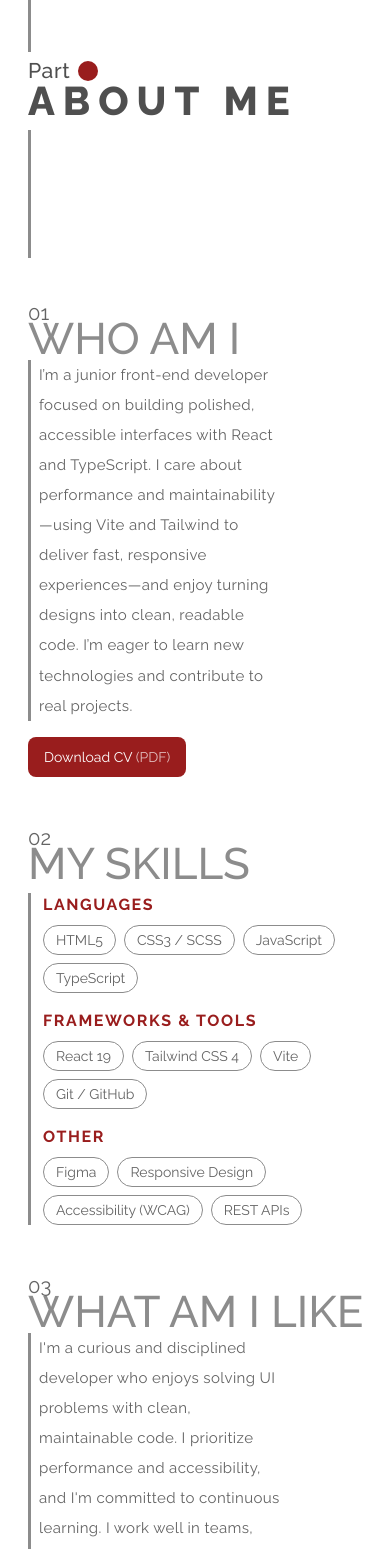
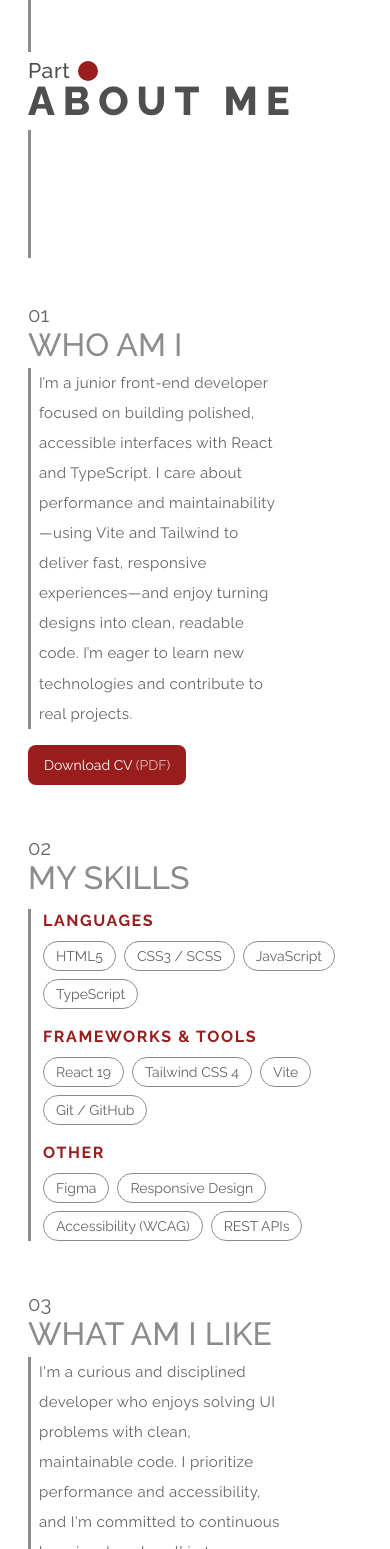
Before and after one commit to bavayra/Portfolio, a React (Vite) app: page / in a window 390 px wide. Shown: the part 914-2463 px from the top of the page. Built offline with nearby package versions, Linux system fonts and the light colour scheme.

Commit message:
style: corrected leading. Corrected for all the divices' sizes font sizes for skillGroup's titles, skills' badges, cv button, text elements. Increased w of the text elements' container.

```diff
--- a/src/sections/About.tsx
+++ b/src/sections/About.tsx
@@ -5,20 +5,23 @@ const About = () => {
       aria-labelledby="about-heading"
       className="relative py-8 mb-4 ml-3 tablet-sm:ml-9 tablet-md:mb-6 desktop-lg:ml-10 desktop-lg:mb-20 desktop-xl:pb-12"
     >
-      <div className="leading-6.5 phone-lg:leading-7.5 tablet-sm:leading-8.5 desktop-2xl:leading-10">
+      <div className="leading-7.5 tablet-sm:leading-8.5 desktop-2xl:leading-10">
         <p
           className="text-text text-[length:var(--font-page-number)] desktop-md:text-[1.75rem] desktop-2xl:text-[2.5rem]"
           aria-hidden="true"
         >
           01
         </p>
-        <h3 className="text-[2.75rem] text-grey-2 font-medium desktop-sm:text-5xl desktop-2xl:text-7xl" id="about-heading">
+        <h3
+          className="text-[2rem] phone-lg:text-[2.5rem] text-grey-2 font-medium tablet-sm:text-[3rem] desktop-sm:text-5xl desktop-2xl:text-7xl"
+          id="about-heading"
+        >
           WHO AM I
         </h3>
       </div>
 
       <p
-        className="mt-2 text-[length:var(--font-body-sm)] phone-lg:mt-4 text-text leading-loose tracking-wide w-full wrap-break-word whitespace-normal pl-2 max-w-[var(--max-w-text-sm)] desktop-sm:max-w-[var(--max-w-text-lg)] desktop-xl:text-lg border-l-2 [@media(min-width:1920px)_and_(min-height:1440px)]:text-xl border-grey-2"
+        className="mt-2 text-[length:var(--font-body-sm)] phone-lg:mt-4 text-text leading-loose tracking-wide w-full wrap-break-word whitespace-normal pl-2 max-w-[var(--max-w-text-sm)] tablet-lg:text-lg desktop-sm:max-w-[var(--max-w-text-lg)] desktop-2xl:text-2xl desktop-2xl:max-w-200 border-l-2 [@media(min-width:1920px)_and_(min-height:1440px)]:text-xl border-grey-2"
         style={{ borderLeftWidth: "var(--hero-div-w)" }}
       >
         I’m a junior front‑end developer focused on building polished, accessible interfaces with React and TypeScript. I care about
@@ -30,7 +33,7 @@ const About = () => {
         href="/Alix_Bell_Frontend_Dev.pdf"
         download
         aria-label="Download CV (PDF)"
-        className="mt-2 inline-block mr-4 phone-sm:mt-4 phone-sm:mr-8 tablet-sm:mr-16 tablet-sm:mt-3 rounded-lg bg-accent-red text-white px-4 py-2.5 text-sm tablet-md:mr-30 desktop-sm:ml-2 desktop-sm:mt-4 desktop-xl:text-base focus:outline-none focus-visible:ring-2 focus-visible:ring-accent-red focus-visible:ring-offset-2 focus-visible:rounded-lg focus-visible:ring-offset-bg [@media(min-width:1920px)_and_(min-height:1440px)]:text-lg"
+        className="mt-2 inline-block mr-4 phone-sm:mt-4 phone-sm:mr-8 tablet-sm:mr-16 tablet-sm:mt-3 rounded-lg bg-accent-red text-white px-4 py-2.5 text-sm tablet-md:mr-30 desktop-sm:ml-2 desktop-sm:mt-4 desktop-lg:text-xl focus:outline-none focus-visible:ring-2 focus-visible:ring-accent-red focus-visible:ring-offset-2 focus-visible:rounded-lg focus-visible:ring-offset-bg"
       >
         Download CV <span className="opacity-70">(PDF)</span>
       </a>
--- a/src/sections/Description.tsx
+++ b/src/sections/Description.tsx
@@ -3,11 +3,11 @@ const Description = () => {
     <section
       id="description"
       aria-labelledby="description-heading"
-      className="relative py-8 tablet-sm:ml-6 tablet-md:mb-10 desktop-lg:ml-7 mb-4 desktop-sm:-mt-64 desktop-md:-mt-72 desktop-xl:mb-20 [@media(min-width:1920px)_and_(min-height:1440px)]:-mt-60 "
+      className="relative py-8 tablet-sm:ml-6 tablet-md:mb-10 desktop-lg:ml-7 mb-4 desktop-sm:-mt-64 [@media(min-width:1024px)_and_(min-height:1366px)]:-mt-40 desktop-xl:mb-20 [@media(min-width:1920px)_and_(min-height:1440px)]:-mt-60"
     >
       <div className="grid grid-cols-[1fr_auto] items-end gap-x-2 phone-md:gap-x-4">
         <div>
-          <div className="leading-6.5 ml-3 phone-lg:leading-7.5 tablet-sm:leading-8.5 desktop-2xl:leading-10">
+          <div className="leading-7.5 ml-3 tablet-sm:leading-8.5 desktop-2xl:leading-10">
             <p
               className="text-text text-[length:var(--font-page-number)] desktop-md:text-[1.75rem] desktop-2xl:text-[2.5rem]"
               aria-hidden="true"
@@ -16,13 +16,13 @@ const Description = () => {
             </p>
             <h3
               id="description-heading"
-              className="text-[2.75rem] text-grey-2 font-medium desktop-sm:text-5xl desktop-xl:text-5xl desktop-2xl:text-7xl"
+              className="text-[2rem] text-grey-2 font-medium phone-lg:text-[2.5rem] tablet-sm:text-[3rem] desktop-sm:text-5xl desktop-xl:text-5xl desktop-2xl:text-7xl"
             >
               WHAT AM I LIKE
             </h3>
           </div>
           <p
-            className="mt-2 text-[length:var(--font-body-sm)] text-text leading-loose tracking-wide ml-3 w-full wrap-break-word  phone-lg:mt-4 whitespace-normal max-w-[var(--max-w-text-sm)] desktop-sm:max-w-[var(--max-w-text-lg)] desktop-xl:text-lg border-l-2 [@media(min-width:1920px)_and_(min-height:1440px)]:text-xl pl-2 border-grey-2"
+            className="mt-2 text-[length:var(--font-body-sm)] text-text leading-loose tracking-wide ml-3 w-full wrap-break-word  phone-lg:mt-4 whitespace-normal max-w-[var(--max-w-text-sm)] desktop-sm:max-w-[var(--max-w-text-lg)] tablet-lg:text-lg  desktop-2xl:text-2xl desktop-2xl:max-w-200 border-l-2 [@media(min-width:1920px)_and_(min-height:1440px)]:text-xl pl-2 border-grey-2"
             style={{ borderLeftWidth: "var(--hero-div-w)" }}
           >
             I'm a curious and disciplined developer who enjoys solving UI problems with clean, maintainable code. I prioritize performance
--- a/src/sections/Skills.tsx
+++ b/src/sections/Skills.tsx
@@ -19,7 +19,7 @@ const Skills = () => {
       aria-labelledby="skills-heading"
       className="relative ml-3 tablet-sm:ml-9 desktop-sm:ml-0 mb-4 tablet-sm:mt-8 tablet-md:mb-6 desktop-sm:mt-42 desktop-sm:max-w-110 desktop-xl:max-w-120 desktop-2xl:max-w-150"
     >
-      <div className="leading-6.5 phone-lg:leading-7.5 tablet-sm:leading-8.5 desktop-sm:w-max desktop-sm:mx-auto desktop-sm:flex desktop-sm:flex-col desktop-sm:items-start desktop-2xl:leading-10">
+      <div className="leading-7.5 tablet-sm:leading-8.5 desktop-sm:w-max desktop-sm:mx-auto desktop-sm:flex desktop-sm:flex-col desktop-sm:items-start desktop-2xl:leading-10">
         <p
           className="text-text text-(length:--font-page-number) self-start desktop-md:text-[1.75rem] desktop-2xl:text-[2.5rem]"
           aria-hidden="true"
@@ -28,7 +28,7 @@ const Skills = () => {
         </p>
         <h3
           id="skills-heading"
-          className="text-[2.75rem] text-grey-2 font-medium desktop-sm:text-5xl desktop-sm:text-left desktop-2xl:text-7xl "
+          className="text-[2rem] text-grey-2 font-medium phone-lg:text-[2.5rem] tablet-sm:text-[3rem] desktop-sm:text-5xl desktop-sm:text-left desktop-2xl:text-7xl "
         >
           MY SKILLS
         </h3>
@@ -39,17 +39,14 @@ const Skills = () => {
       >
         {skillGroups.map((group) => (
           <div key={group.label}>
-            <h4 className="mb-2 text-base font-bold uppercase tracking-widest text-accent-red desktop-sm:text-center tablet-md:text-xl desktop-lg:text-2xl">
+            <h4 className="mb-2 text-base font-bold uppercase tracking-widest text-accent-red desktop-sm:text-center tablet-sm:text-xl desktop-lg:text-2xl">
               {group.label}
             </h4>
-            <ul
-              className="flex flex-wrap gap-2 desktop-sm:justify-center desktop-2xl:gap-x-4"
-              aria-label={group.label}
-            >
+            <ul className="flex flex-wrap gap-2 desktop-sm:justify-center desktop-2xl:gap-x-4" aria-label={group.label}>
               {group.skills.map((skill) => (
                 <li
                   key={skill}
-                  className="rounded-full border border-grey-2 px-3 py-1 text-xs text-text phone-sm:text-sm tablet-md:text-lg desktop-lg:text-xl desktop-sm:px-6 [@media(min-width:1920px)_and_(min-height:1440px)]:text-2xl desktop-2xl:text-3xl desktop-2xl:px-8"
+                  className="rounded-full border border-grey-2 px-3 py-1 text-xs text-text phone-sm:text-sm tablet-sm:text-lg desktop-lg:text-xl desktop-sm:px-6 [@media(min-width:1920px)_and_(min-height:1440px)]:text-2xl desktop-2xl:text-3xl desktop-2xl:px-8"
                 >
                   {skill}
                 </li>
```
